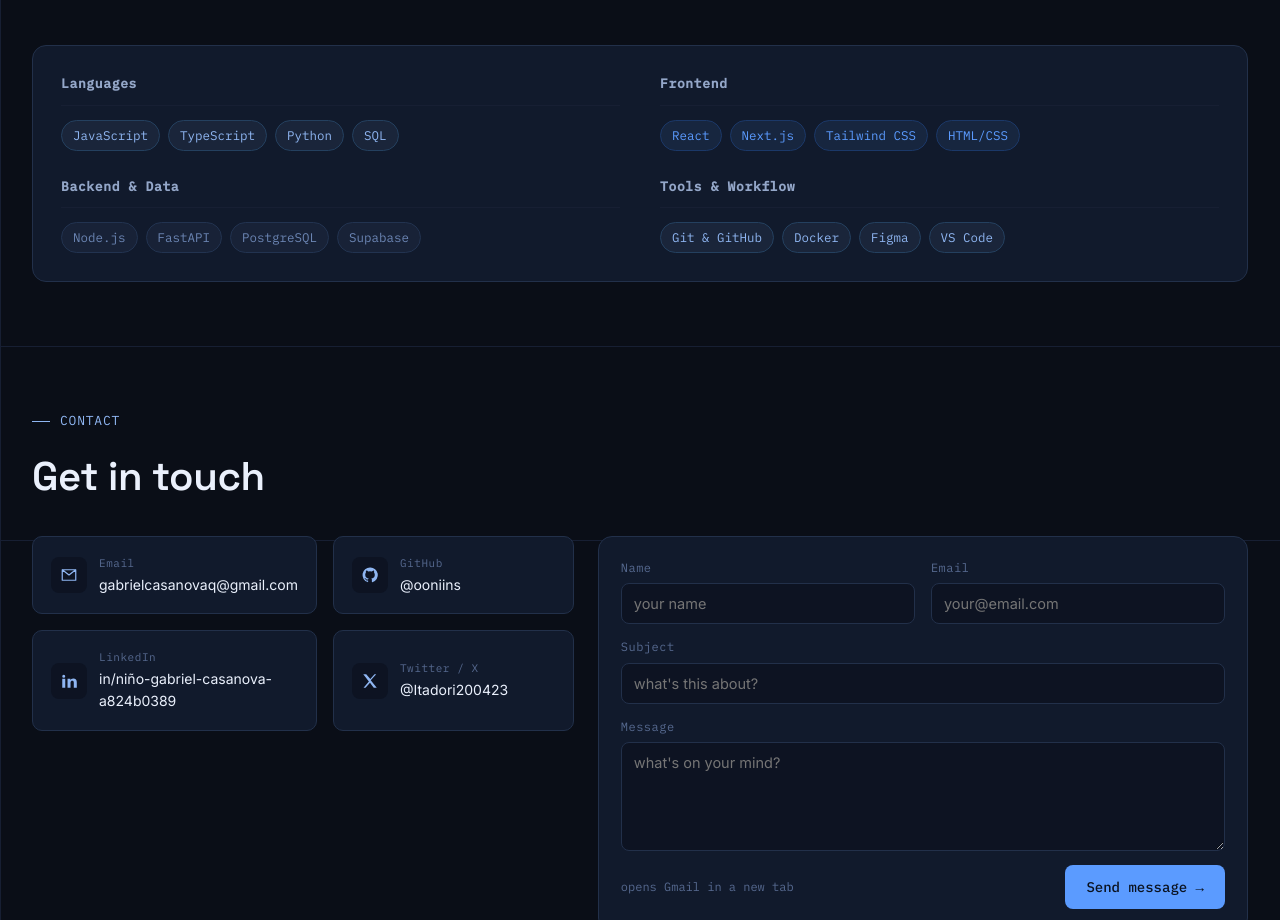
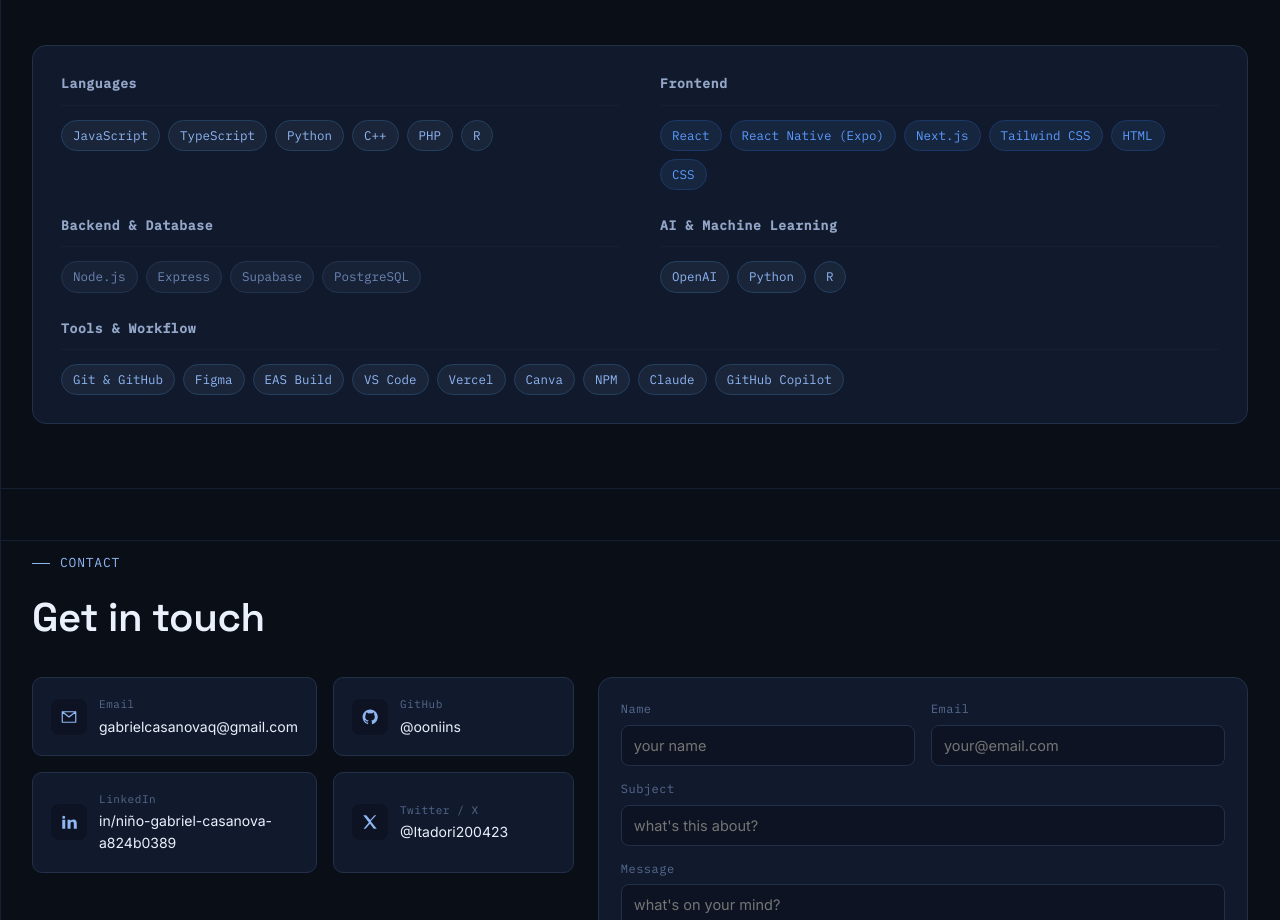
Before and after one commit to ooniins/Casanova_Portfolio, a React (Vite) app: page / in a window 1280 px wide. Shown: the part 1860-2780 px from the top of the page. Built offline with nearby package versions, Linux system fonts and the light colour scheme.

Commit message:
Feat: Added Skills

```diff
--- a/src/components/Skills.css
+++ b/src/components/Skills.css
@@ -18,6 +18,12 @@
   border-bottom: 1px solid var(--line-soft);
 }
 
+/* if there's an odd number of groups, let the last one span both columns
+   instead of leaving it stranded alone on one side */
+.skills-group:last-child:nth-child(odd) {
+  grid-column: 1 / -1;
+}
+
 @media (max-width: 780px) {
   .skills-grid {
     grid-template-columns: 1fr;
--- a/src/data/portfolioData.js
+++ b/src/data/portfolioData.js
@@ -81,18 +81,22 @@
 export const skillGroups = [
   {
     title: "Languages",
-    items: ["JavaScript", "TypeScript", "Python", "SQL"],
+    items: ["JavaScript", "TypeScript", "Python", "C++", "PHP", "R"],
   },
   {
     title: "Frontend",
-    items: ["React", "Next.js", "Tailwind CSS", "HTML/CSS"],
+    items: ["React", "React Native (Expo)", "Next.js", "Tailwind CSS", "HTML", "CSS"],
   },
   {
-    title: "Backend & Data",
-    items: ["Node.js", "FastAPI", "PostgreSQL", "Supabase"],
+    title: "Backend & Database",
+    items: ["Node.js", "Express", "Supabase", "PostgreSQL"],
+  },
+  {
+    title: "AI & Machine Learning",
+    items: ["OpenAI", "Python", "R"],
   },
   {
     title: "Tools & Workflow",
-    items: ["Git & GitHub", "Docker", "Figma", "VS Code"],
+    items: ["Git & GitHub", "Figma", "EAS Build", "VS Code", "Vercel", "Canva", "NPM", "Claude", "GitHub Copilot"],
   },
 ];
```
